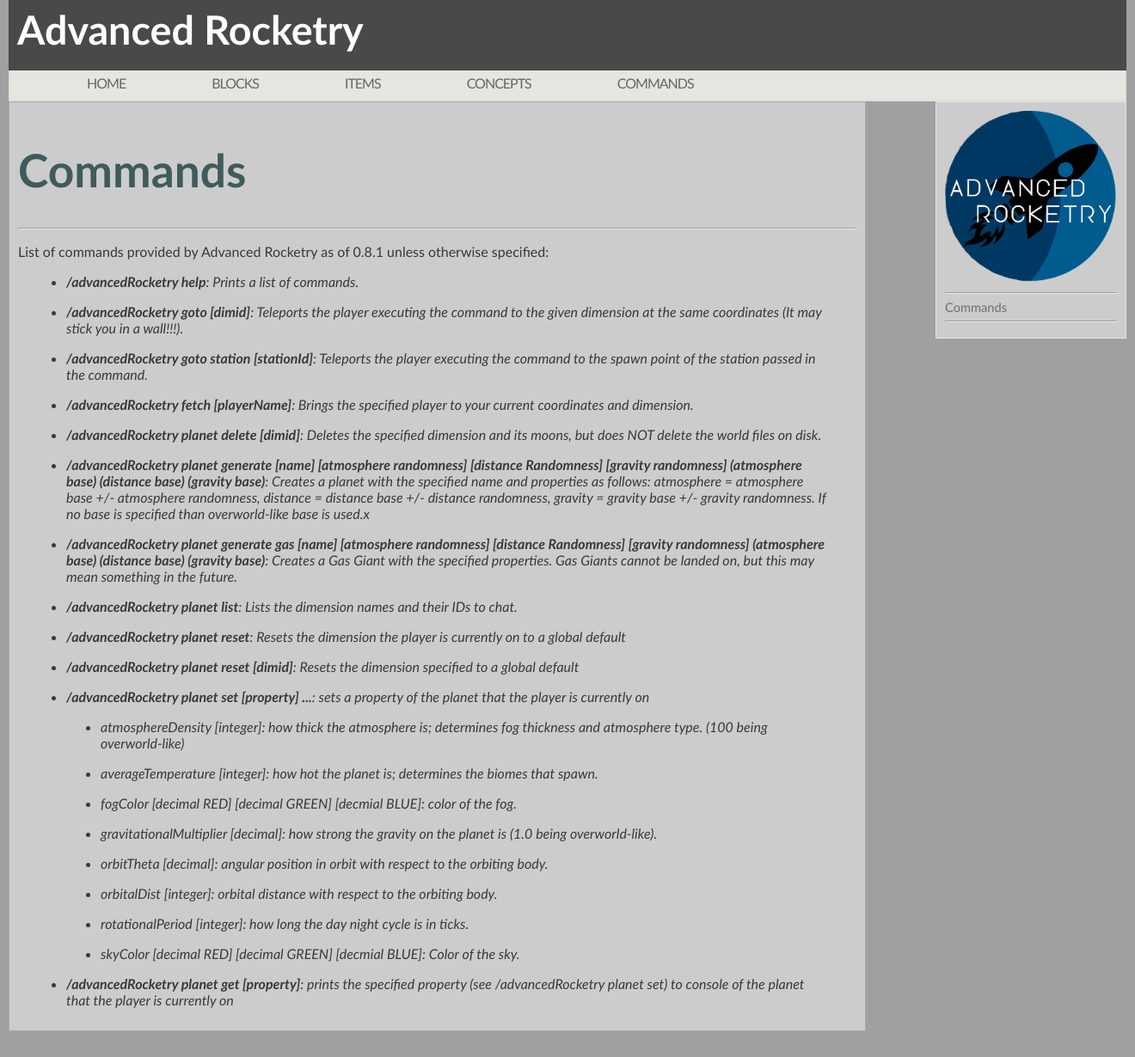
After one commit to Advanced-Rocketry/AdvancedRocketryDoc, a PHP site: page /Commands.php in a window 1320 px wide. The commit adds this page. Shown: the whole page at 86% size. Run offline with PHP 8.4, Linux system fonts and the light colour scheme.

Commit message:
Revamped menu, added commands

```diff
--- /dev/null
+++ b/AdvancedRocketry/Commands.php
@@ -0,0 +1,34 @@
+<?php
+    $title = 'Commands';
+
+    $mainContent = '<h1>'.$title.'</h1><hr><p>List of commands provided by Advanced Rocketry as of 0.8.1 unless otherwise specified:</p>
+    <p>
+    <ul>
+    <li><b>/advancedRocketry help</b>: Prints a list of commands.</li>
+    <li><b>/advancedRocketry goto [dimid]</b>: Teleports the player executing the command to the given dimension at the same coordinates (It may stick you in a wall!!!).
+    <li><b>/advancedRocketry goto station [stationId]</b>: Teleports the player executing the command to the spawn point of the station passed in the command.
+    <li><b>/advancedRocketry fetch [playerName]</b>: Brings the specified player to your current coordinates and dimension.
+    <li><b>/advancedRocketry planet delete [dimid]</b>: Deletes the specified dimension and its moons, but does NOT delete the world files on disk.</li>
+    <li><b>/advancedRocketry planet generate [name] [atmosphere randomness] [distance Randomness] [gravity randomness] (atmosphere base) (distance base) (gravity base)</b>: Creates a planet with the specified name and properties as follows: atmosphere = atmosphere base +/- atmosphere randomness, distance = distance base +/- distance randomness, gravity = gravity base +/- gravity randomness.  If no base is specified than overworld-like base is used.x</li>
+    <li><b>/advancedRocketry planet generate gas [name] [atmosphere randomness] [distance Randomness] [gravity randomness] (atmosphere base) (distance base) (gravity base)</b>: Creates a Gas Giant with the specified properties.  Gas Giants cannot be landed on, but this may mean something in the future.</li>
+    <li><b>/advancedRocketry planet list</b>: Lists the dimension names and their IDs to chat.</li>
+    <li><b>/advancedRocketry planet reset</b>: Resets the dimension the player is currently on to a global default</li>
+    <li><b>/advancedRocketry planet reset [dimid]</b>: Resets the dimension specified to a global default</li>
+    <li><b>/advancedRocketry planet set [property] ...</b>: sets a property of the planet that the player is currently on</li>
+        <ul>
+        <li>atmosphereDensity [integer]: how thick the atmosphere is; determines fog thickness and atmosphere type. (100 being overworld-like)</li>
+        <li>averageTemperature [integer]: how hot the planet is; determines the biomes that spawn.</li>
+        <li>fogColor [decimal RED] [decimal GREEN] [decmial BLUE]: color of the fog.</li>
+        <li>gravitationalMultiplier [decimal]: how strong the gravity on the planet is (1.0 being overworld-like).</li>
+        <li>orbitTheta [decimal]: angular position in orbit with respect to the orbiting body.</li>
+        <li>orbitalDist [integer]: orbital distance with respect to the orbiting body.</li>
+        <li>rotationalPeriod [integer]: how long the day night cycle is in ticks.</li>
+        <li>skyColor [decimal RED] [decimal GREEN] [decmial BLUE]: Color of the sky.</li>
+        </ul>
+    <li><b>/advancedRocketry planet get [property]</b>: prints the specified property (see /advancedRocketry planet set) to console of the planet that the player is currently on</li>
+    </ul>
+    </p>';
+
+    $infoBarContent = $title.'<hr>';
+    include($_SERVER["DOCUMENT_ROOT"].'/AdvancedRocketry/template.php');
+?>
--- a/AdvancedRocketry/index.php
+++ b/AdvancedRocketry/index.php
@@ -14,6 +14,10 @@ can build rockets out of blocks to travel to these other worlds.<br />
 </p>
 <hr>
 <h2>What\'s New?</h2>
+<h3>0.8.1 (Upcoming)</h3>
+<ul>
+<li>Backward Compatibility: Create Gas Giants in worlds made in previous versions of AR</li>
+</ul>
 <h3>0.8.0</h3>
 <ul>
 <li>Added Gas Giants and Gas Giant Mining</li>
@@ -68,6 +72,6 @@ can build rockets out of blocks to travel to these other worlds.<br />
 <li>Actual documentation for some of the mod on this site</li>
 </ul>';
 
-    $infoBarContent = 'infoBarContent';
+    $infoBarContent = '';
     include($_SERVER["DOCUMENT_ROOT"].'/AdvancedRocketry/template.php');
 ?>
--- a/AdvancedRocketry/style.css
+++ b/AdvancedRocketry/style.css
@@ -51,7 +51,8 @@ table, th, td {
   text-decoration: none;
   color: #666666;
   float: left;
-  padding-right: 10px;
+  padding-right: 50px;
+  padding-left: 50px;
   padding-top: 5px;
 }
 #navigation ul li a:hover {
--- a/AdvancedRocketry/template.php
+++ b/AdvancedRocketry/template.php
@@ -24,9 +24,8 @@
   <li><a href="/AdvancedRocketry">Home</a></li>
   <li><a href="/AdvancedRocketry/blocks">Blocks </a></li>
   <li><a href="/AdvancedRocketry/items">Items</a></li>
-  <li><a href="#">Planets/Space Stations<br/>
-    </a></li>
-  <li>Links</li>
+  <li><a href="/AdvancedRocketry/concepts">Concepts<br/>
+  <li><a href="/AdvancedRocketry/Commands.php">Commands</a></li>
 </ul>
 </div>
 <div id="content">
```
Also changed, not shown: AdvancedRocketry/concepts/index.php (added, +13 -0 lines).
